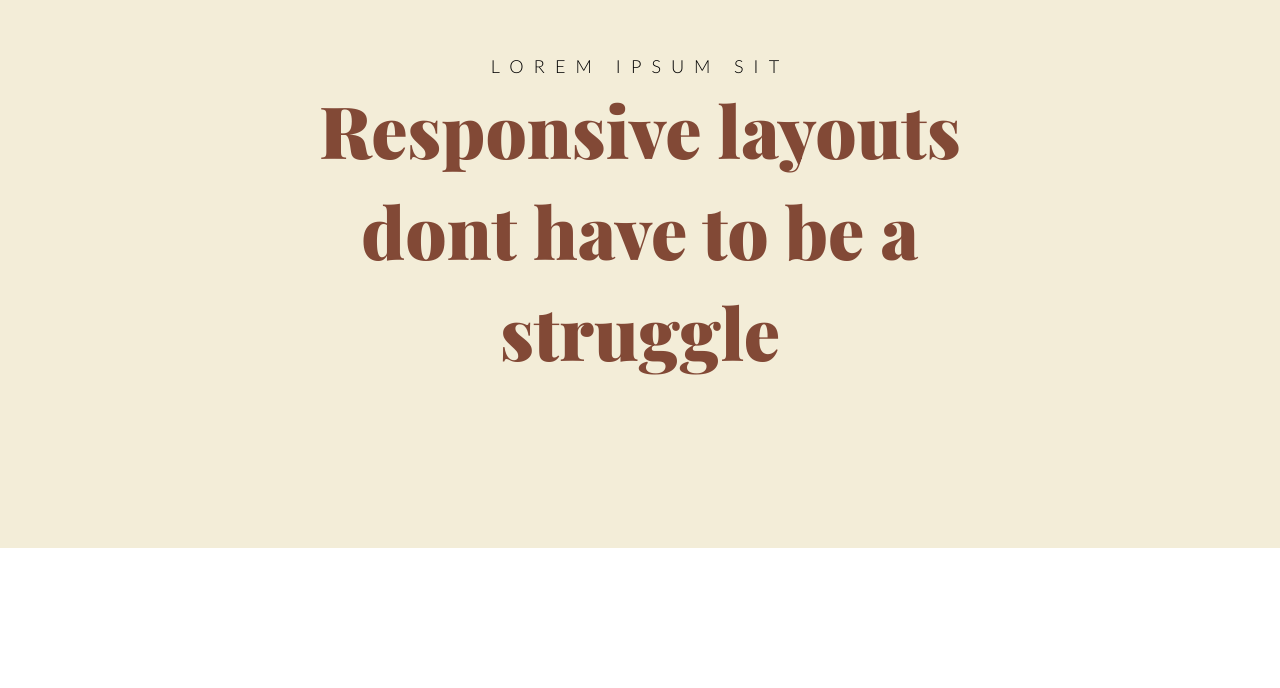
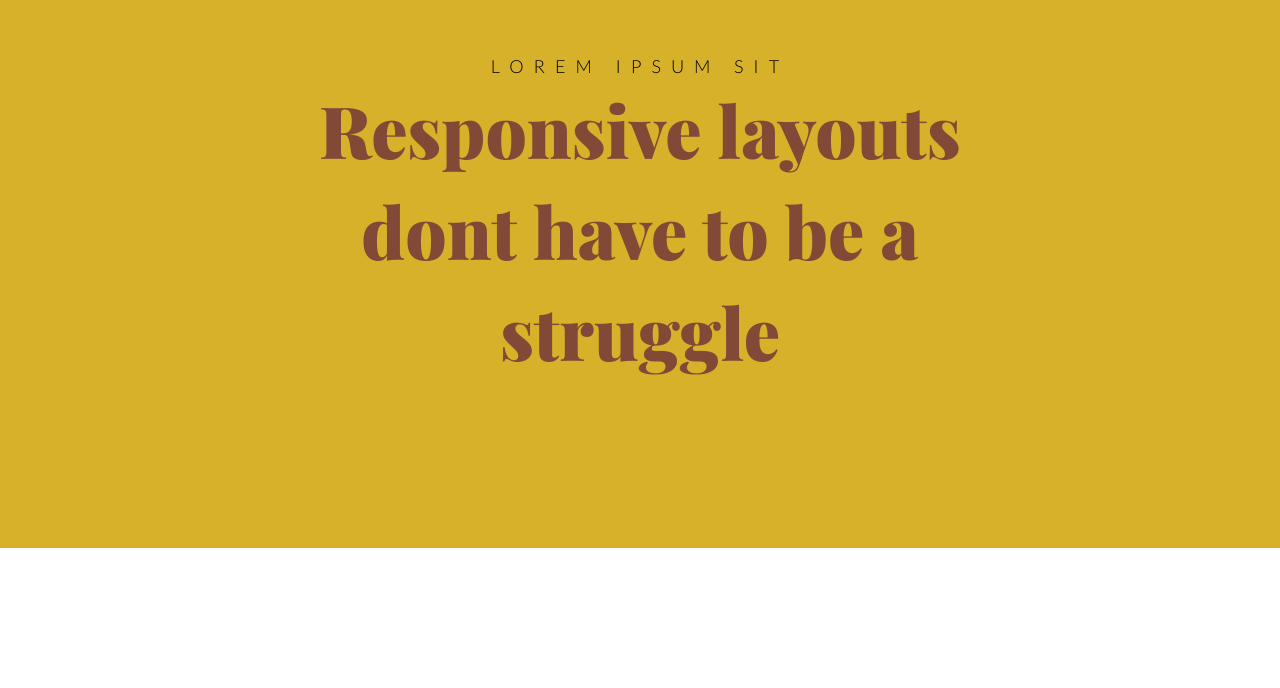
Before and after one commit to wellington-decker/kevins-challenge, a plain HTML site: page index.html in a window 1280 px wide. Shown: the part 112-800 px from the top of the page. Drawn offline with nearby package versions, Linux system fonts and the light colour scheme.

Commit message:
I changed the background color of the intro section.

```diff
--- a/css/main.css
+++ b/css/main.css
@@ -18,7 +18,7 @@ img {
 }
 
 main {
-  background-color: hsl(48, 52%, 90%);
+  background-color: hsl(47, 68%, 50%);
   min-height: 660px;
   display: flex;
   align-items: center;
```
